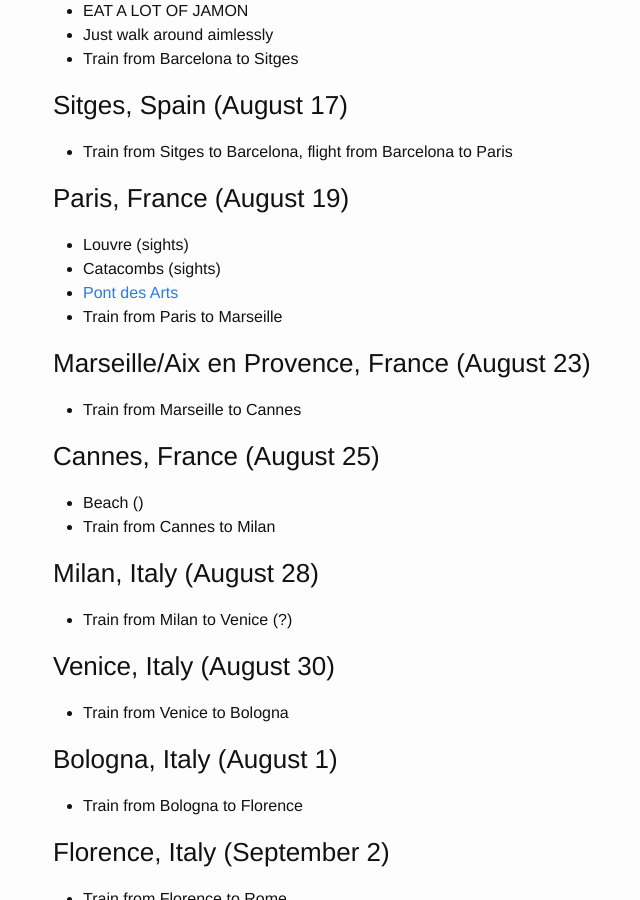
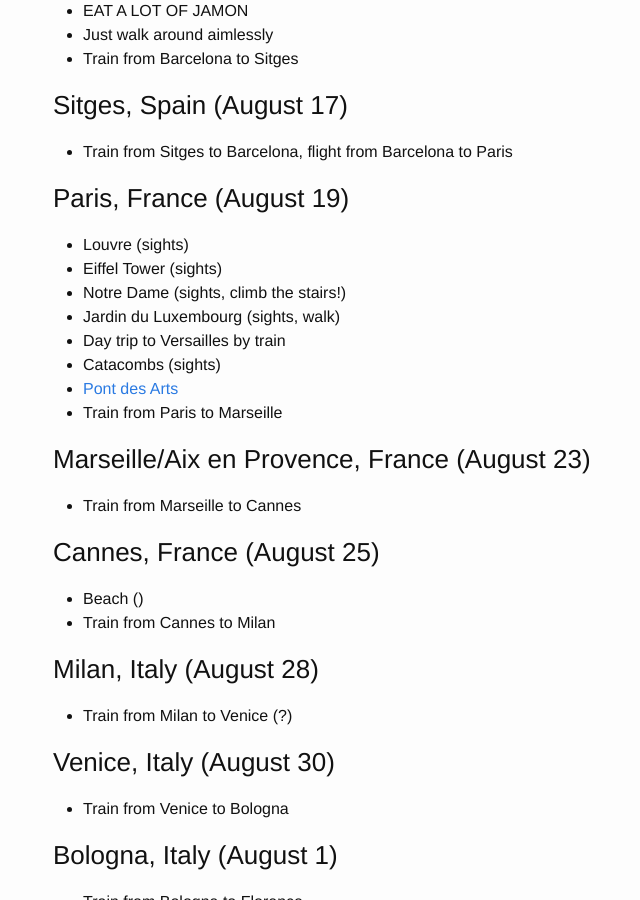
Before and after one commit to JonHMChan/blog, a Jekyll site: the page built from _posts/2015-07-30-my-round-the-world-itinerary.markdown, in a window 1280 px wide and 900 px high, scrolled down 768 px. Shown: the whole window, without its empty margins (217-857 px from the left). Built offline with Jekyll 4.4.1, drawn with Linux system fonts in a browser that asks for light colours.

Commit message:
Updated 2015-07-30-my-round-the-world-itinerary.markdown

```diff
--- a/_posts/2015-07-30-my-round-the-world-itinerary.markdown
+++ b/_posts/2015-07-30-my-round-the-world-itinerary.markdown
@@ -35,6 +35,10 @@
 
 ### Paris, France (August 19)
  - Louvre (sights)
+ - Eiffel Tower (sights)
+ - Notre Dame (sights, climb the stairs!)
+ - Jardin du Luxembourg (sights, walk)
+ - Day trip to Versailles by train
  - Catacombs (sights)
  - [Pont des Arts](https://en.wikipedia.org/wiki/Pont_des_Arts)
  - Train from Paris to Marseille
```
